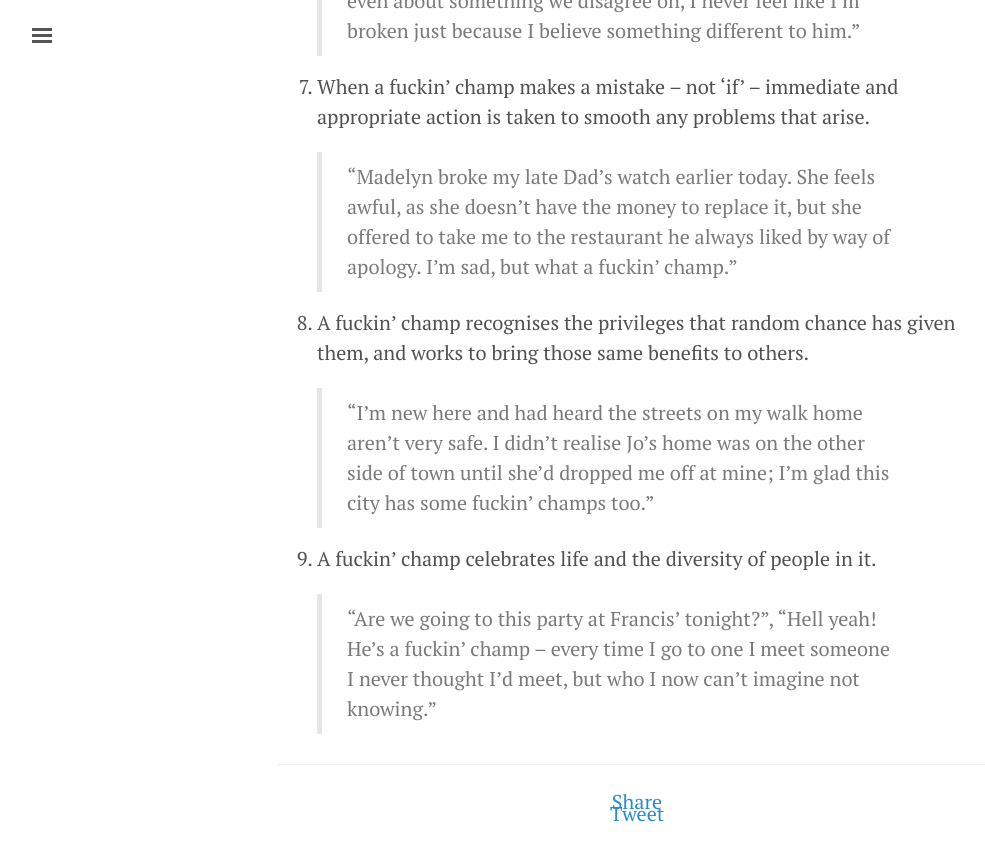
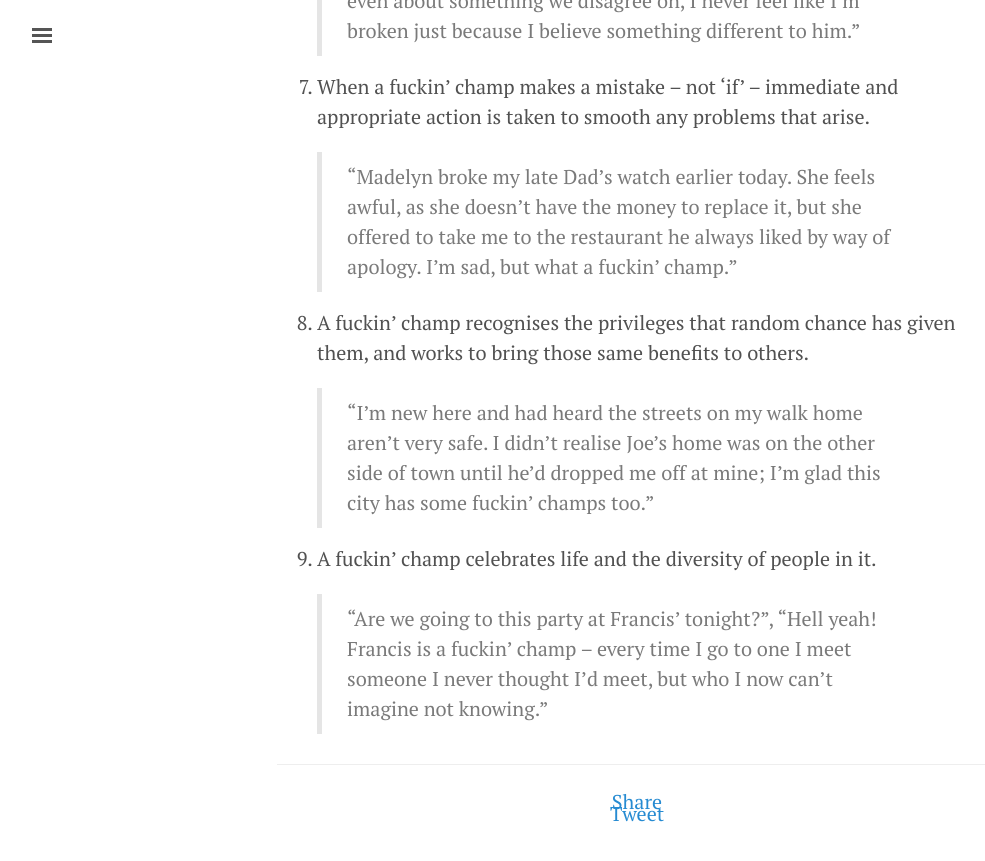
Before and after one commit to jphastings/fuckinchamp, a Jekyll site: the page built from index.md, in a window 1280 px wide and 900 px high, scrolled down 1606 px. Shown: the top 861 px of the window, without its empty margins (3-988 px from the left). Built offline with Jekyll 4.4.1, drawn with Linux system fonts in a browser that asks for light colours; comment, search, counter and statistics services are not loaded.

Commit message:
👨‍👩‍👧‍👦 Swap some genders for clarity

```diff
--- a/index.md
+++ b/index.md
@@ -41,8 +41,8 @@ Presented here are the attributes we try to foster in ourselves, our _manifesto
 
 8. A fuckin' champ recognises the privileges that random chance has given them, and works to bring those same benefits to others.
 
-   > "I'm new here and had heard the streets on my walk home aren't very safe. I didn't realise Jo's home was on the other side of town until she'd dropped me off at mine; I'm glad this city has some fuckin' champs too."
+   > "I'm new here and had heard the streets on my walk home aren't very safe. I didn't realise Joe's home was on the other side of town until he'd dropped me off at mine; I'm glad this city has some fuckin' champs too."
 
 9. A fuckin' champ celebrates life and the diversity of people in it.
 
-   > "Are we going to this party at Francis' tonight?", "Hell yeah! He's a fuckin' champ – every time I go to one I meet someone I never thought I'd meet, but who I now can't imagine not knowing."
+   > "Are we going to this party at Francis' tonight?", "Hell yeah! Francis is a fuckin' champ – every time I go to one I meet someone I never thought I'd meet, but who I now can't imagine not knowing."
```
